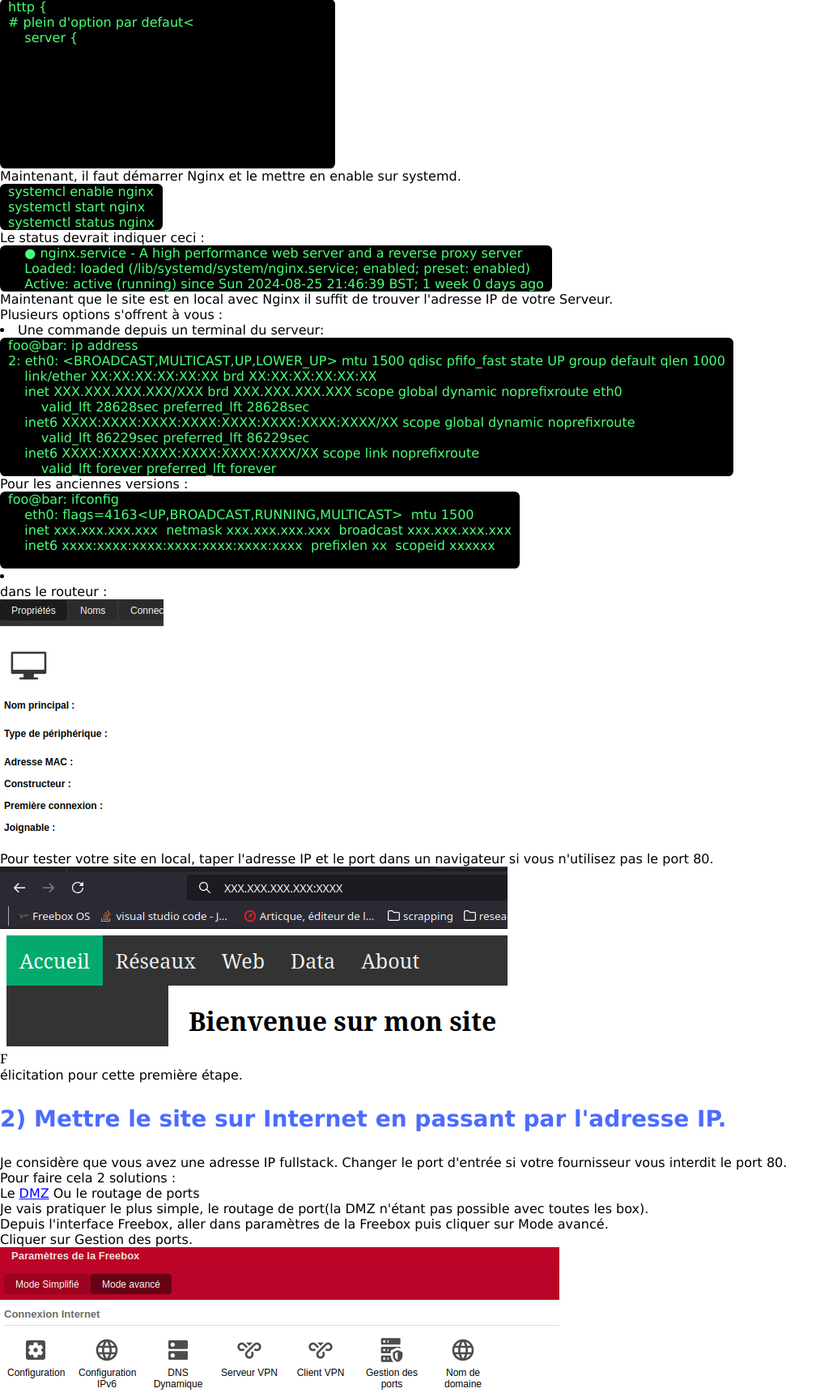
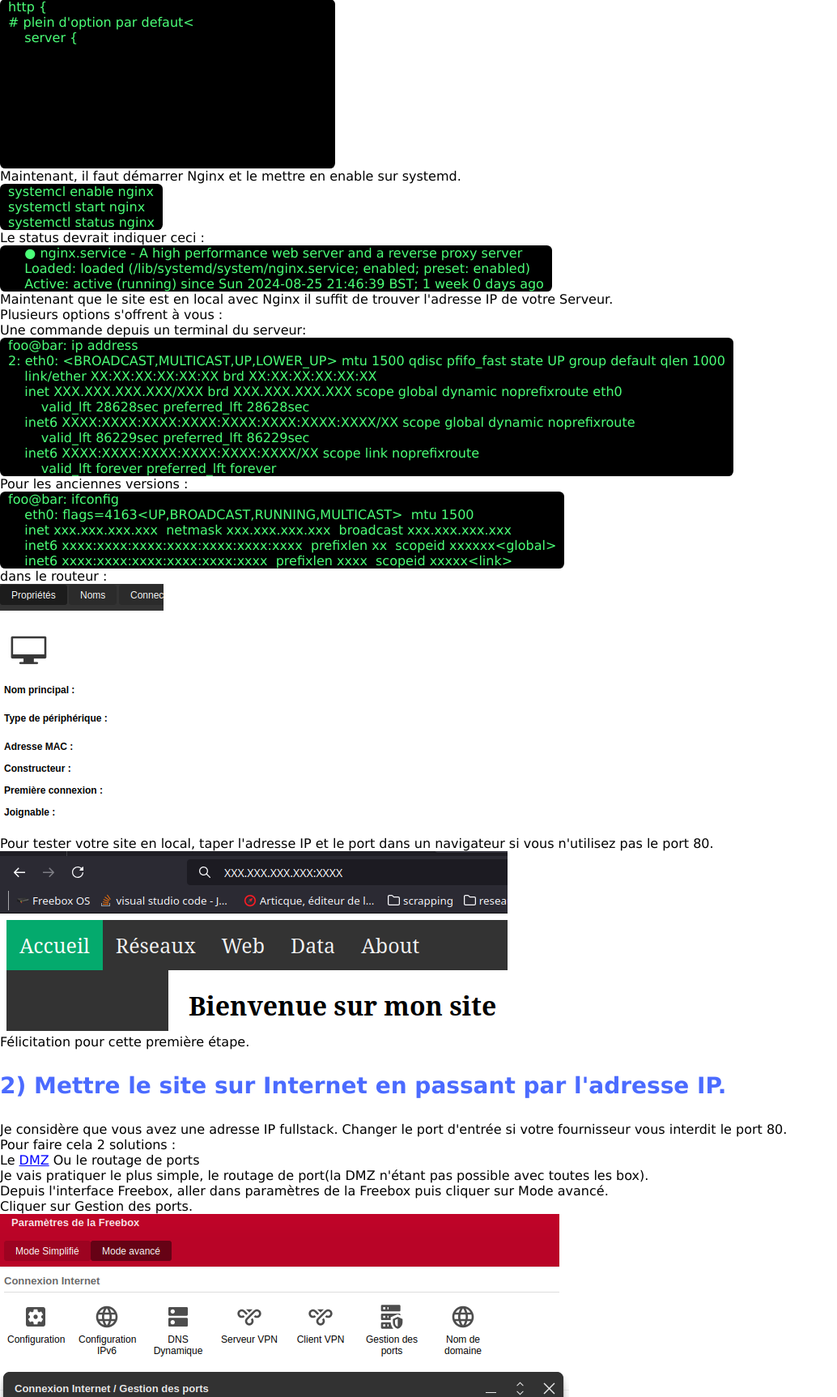
Before and after one commit to barrmath/piweb, a Flask app: page /reseaux/Auto-hebergement/ in a window 1280 px wide. Shown: the part 1340-3065 px from the top of the page at 81% size, without its empty margins (0-1034 px from the left). Run offline with Flask 3, Linux system fonts and the light colour scheme.

Commit message:
changement mineur sur page monitoring et autohebergement

```diff
--- a/web_app/templates/reseaux/autohebergement.html
+++ b/web_app/templates/reseaux/autohebergement.html
@@ -68,8 +68,9 @@ http {
 </pre>
 <p>Maintenant que le site est en local avec Nginx il suffit de trouver l'adresse IP de votre Serveur.</p>
 <p>Plusieurs options s'offrent à vous :</p>
-<ul>
-<li> Une commande depuis un terminal du serveur:
+<p>
+    Une commande depuis un terminal du serveur:
+</p>
 <pre class="code">
 foo@bar: ip address
 2: eth0: &lt;BROADCAST,MULTICAST,UP,LOWER_UP> mtu 1500 qdisc pfifo_fast state UP group default qlen 1000
@@ -85,16 +86,16 @@ foo@bar: ip address
 <pre class="code">foo@bar: ifconfig
     eth0: flags=4163&lt;UP,BROADCAST,RUNNING,MULTICAST>  mtu 1500
     inet xxx.xxx.xxx.xxx  netmask xxx.xxx.xxx.xxx  broadcast xxx.xxx.xxx.xxx
-    inet6 xxxx:xxxx:xxxx:xxxx:xxxx:xxxx:xxxx  prefixlen xx  scopeid xxxxxx<global>
-    inet6 xxxx:xxxx:xxxx:xxxx:xxxx:xxxx  prefixlen xxxx  scopeid xxxxx<link>
-</pre></li>
-<li><p>dans le routeur :</p>
-    <div><img src="{{ url_for('static', filename='img/autohebergement/freeboxosIPPI.png') }}" alt="Freebox IP du serveur"></div></li>
-</ul>
+    inet6 xxxx:xxxx:xxxx:xxxx:xxxx:xxxx:xxxx  prefixlen xx  scopeid xxxxxx&lt;global>
+    inet6 xxxx:xxxx:xxxx:xxxx:xxxx:xxxx  prefixlen xxxx  scopeid xxxxx&lt;link>
+</pre>
+<p>dans le routeur :</p>
+    <div><img src="{{ url_for('static', filename='img/autohebergement/freeboxosIPPI.png') }}" alt="Freebox IP du serveur"></div>
+
 <p>Pour tester votre site en local, taper l'adresse IP et le port dans un navigateur si vous n'utilisez pas le port 80.</p>
 <div><img src="{{ url_for('static', filename='img/autohebergement/hello_local.png') }}" alt="hello local serveur"></div>
 <p></p>
-F<p>élicitation pour cette première étape.</p>
+<p>Félicitation pour cette première étape.</p>
 <h2>2) Mettre le site sur Internet en passant par l'adresse IP.</h2>
 <p>Je considère que vous avez une adresse IP fullstack. Changer le port d'entrée si votre fournisseur vous interdit le port 80.</p>
 <p></p>
--- a/web_app/templates/reseaux/monitoring.html
+++ b/web_app/templates/reseaux/monitoring.html
@@ -41,7 +41,7 @@
 <p>Alors l´identifiant par défaut sont admin mot de passe admin. (Je vous conseille de changer.)</p><p></p>
 <div><img src="{{ url_for('static', filename='img/monitoring/grafanalogin.png')}}" alt="grafana login"></div>
 <p>Une fois connecté, cliquez sur connection-> add a new connection puis cherchez prometheus.</p><p></p>
-<div><img src="{{ url_for('static', filename='img/monitoring/grafana_add_new_connection.png')}}" alt="grafana connection"></div><
+<div><img src="{{ url_for('static', filename='img/monitoring/grafana_add_new_connection.png')}}" alt="grafana connection"></div>
 <p>Configurez la connection de prometheus avec vos paramètres (j'ai caché l'adresse IP de mon serveur):</p><p></p>
 <div><img src="{{ url_for('static', filename='img/monitoring/grafana_prometheus.png')}}" alt="grafana prometheus config"></div>
 <p>Maintenant vous pouvez créer un dashboard et sélectionnez/configurez les graphiques.</p><p></p>
```
